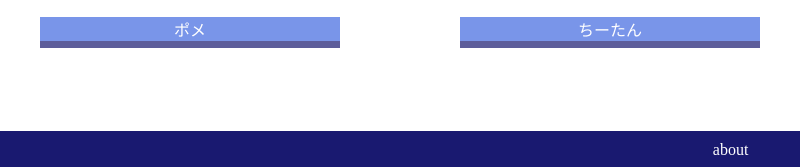
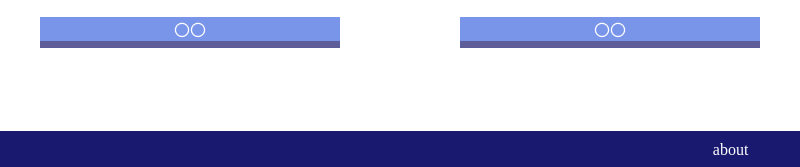
Before and after one commit to tatsukikane/github.io, a plain HTML site: page index.html in a window 1280 px wide. Shown: the part 1278-1445 px from the top of the page, 458-1258 px from the left. Drawn offline with Linux system fonts and the light colour scheme.

Commit message:
Update index.html

```diff
--- a/index.html
+++ b/index.html
@@ -36,11 +36,11 @@
                </div>
                <div class="item">
                    <img src="img/pome.jpg">
-                   <p class="item-name btn">ポメ</p>
+                   <p class="item-name btn">〇〇</p>
                </div>
                <div class="item">
                    <img src="img/cat.jpg">
-                   <p class="item-name btn">ちーたん</p>
+                   <p class="item-name btn">〇〇</p>
                </div>
             </div>
        </div>
```
